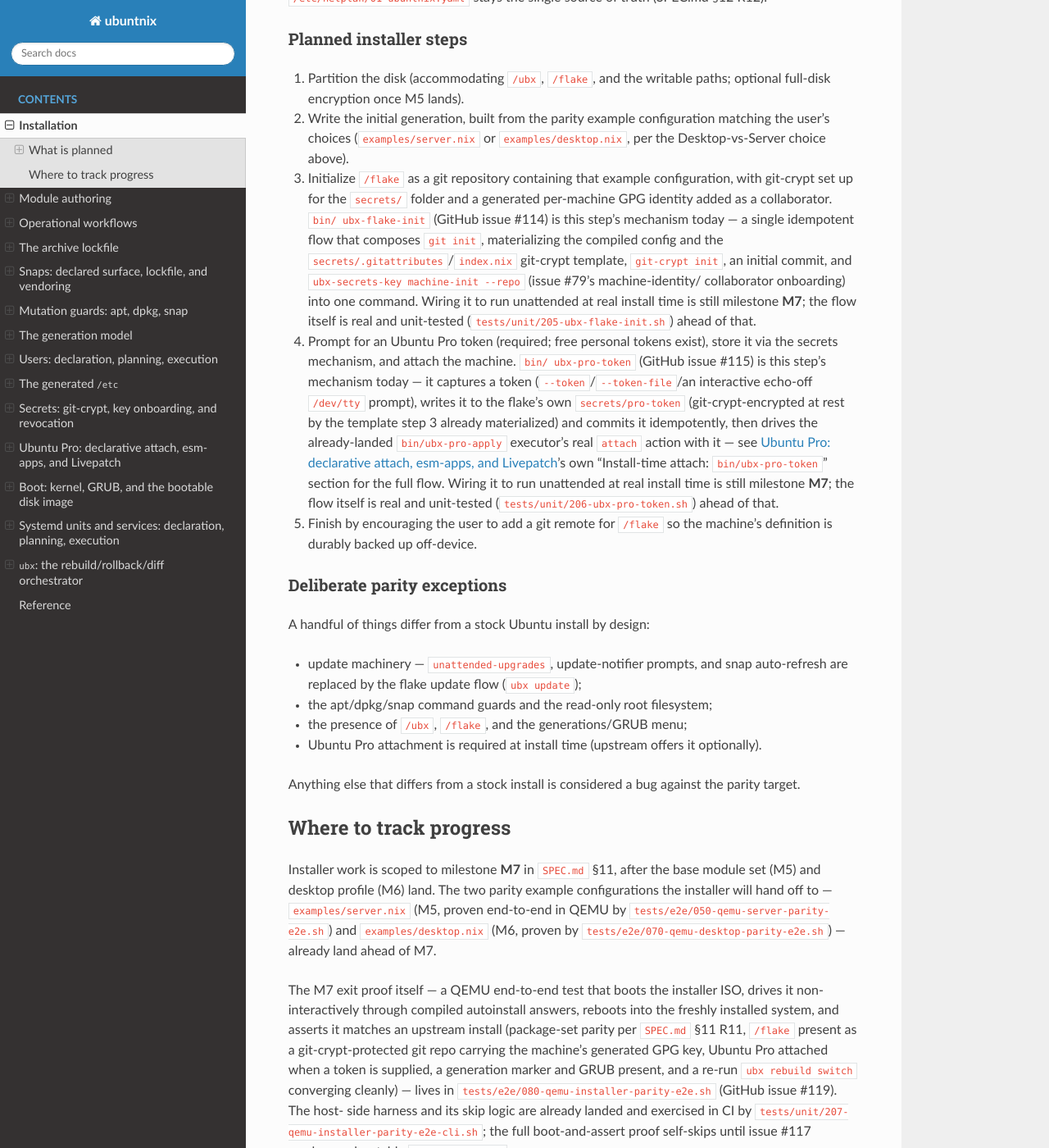
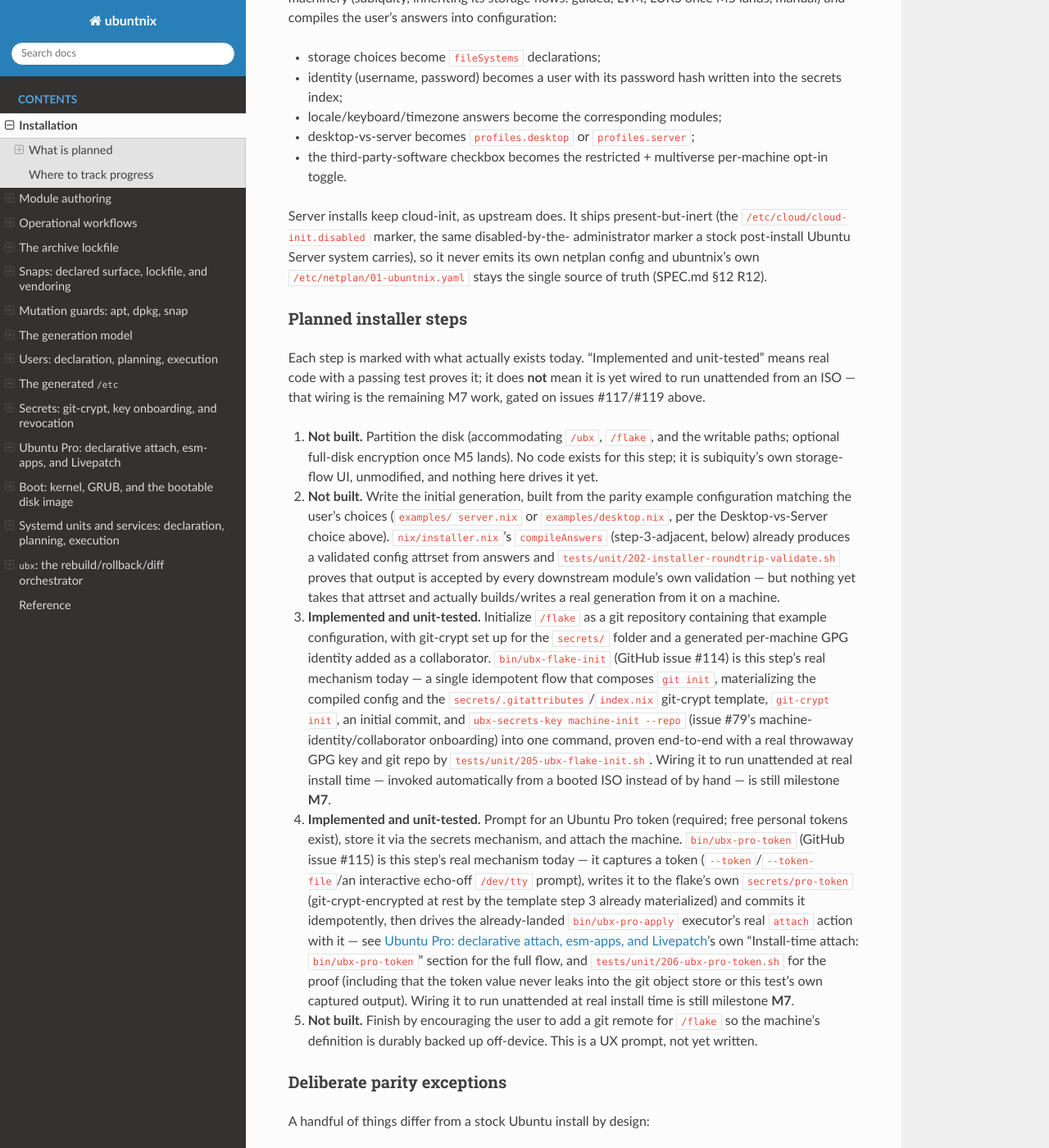
Before and after one commit to Guno327/ubuntnix, a Sphinx documentation site: the page built from docs/install.md, in a window 1280 px wide and 1400 px high, scrolled down 1037 px. Shown: the whole window at 82% size. Built offline with Sphinx 7.4.7 and the Read the Docs theme 3.1.0, drawn with Linux system fonts in a browser that asks for light colours; pages that are not in the unit, such as notebooks, are missing from menus; some of the changed text lies outside the part shown.

Commit message:
docs(install): stop denying the installer code that is shipped and tested (#149)
docs/install.md opened by claiming "Nothing in this page exists yet.
ubuntnix is pre-M1: there is no installer, no ISO, and no /flake
bootstrap" — while its own body described three of those mechanisms in
the present tense and called two of them "real and unit-tested". Both
banner claims were false: M1-M6 have shipped, and nix/installer.nix,
bin/ubx-flake-init and bin/ubx-pro-token are implemented and covered by
tests/unit/200-203, 205 and 206.

Rewrites the banner to draw the real line — the answers->config compiler
and the /flake bootstrap work today; what does not exist is a bootable
ISO running them unattended (owner-blocked) — and labels each of the five
installer steps "Implemented and unit-tested" or "Not built", naming the
backing script and its covering test.

Corrects gen_reference.py's docstring, which claimed "there is no flake
yet". Its replacement now records the real situation: flake.nix exists,
but the modules/ tree this script scans does not, so the generated
options page is empty by construction, and pointing --root at nix/ would
wrongly publish internal validation types as a public API.

Adds tests/unit/216-install-docs-consistency.sh so the drift cannot
silently return: it fails if install.md reasserts the stale claims while
the scripts it denies are present, and goes quiet if they are ever
genuinely removed.

Closes #148

Co-authored-by: ghov-claude[bot] <308500720+ghov-claude[bot]@users.noreply.github.com>
Co-authored-by: Claude Opus 5 <noreply@anthropic.com>

````diff
--- a/docs/gen_reference.py
+++ b/docs/gen_reference.py
@@ -6,11 +6,27 @@ Best-effort *textual* scan of ``<root>/modules/**/*.nix`` for
 option's dotted path plus, where present, its ``type``, ``default`` and
 ``description`` fields, and renders a sorted Markdown page.
 
-This is a stopgap. ubuntnix is pre-M1: there is no flake yet, so there is
-nothing to `nix eval`. Once modules/flake.nix exist, this textual regex
-scan should be replaced by a nix-eval-based extractor that evaluates the
-real option declarations (types, defaults, submodules, merged descriptions,
-etc.) instead of grepping source text. Anything this script cannot parse
+This is a stopgap, and as of today it is a stopgap that emits an EMPTY
+page. `flake.nix` exists and is substantial, but the ``modules/`` tree
+this script scans does **not** exist yet: every real ``mkOption``
+declaration currently lives in ``nix/*.nix`` (``nix/networking.nix``,
+``nix/archive.nix``, ``nix/secrets.nix``, ``nix/pro.nix``,
+``nix/users.nix``, ``nix/lib.nix``, ...) as an *internal submodule type*
+used for structural validation, deliberately not yet wired to a public
+``options.ubuntnix.*`` surface. So this script reports "0 option(s) from
+0 file(s)" on every run, and docs/reference/options.md is empty by
+construction rather than by accident.
+
+Two things must therefore happen before this page carries real content,
+and they are separate decisions: (1) the public ``modules/`` surface has
+to exist at all, and (2) this textual regex scan should then be replaced
+by a nix-eval-based extractor that evaluates the real option declarations
+(types, defaults, submodules, merged descriptions, etc.) instead of
+grepping source text. Pointing --root at ``nix/`` today would NOT be a
+fix for (1): it would publish internal validation types as though they
+were a supported user-facing API.
+
+Anything this script cannot parse
 (multi-line attrsets as defaults, computed paths, `lib.mkOption` written
 across unusual formatting, etc.) is simply omitted rather than guessed at.
 
--- a/docs/install.md
+++ b/docs/install.md
@@ -1,13 +1,29 @@
 # Installation
 
-```{admonition} Planned (M7)
+```{admonition} Partially implemented — no bootable ISO yet (M7 in progress)
 :class: warning
 
-Nothing in this page exists yet. ubuntnix is pre-M1: there is no installer,
-no ISO, and no `/flake` bootstrap. This page describes the installation
-flow as designed in `SPEC.md` §10, targeted for milestone **M7 — Installer
-& ISOs**. It will be rewritten to describe the real, working installer as
-that milestone lands.
+This is **not** a pre-M1 project and this page is **not** all-future-tense:
+M1 through M6 have shipped, and two of the installer's core mechanisms
+already exist as real, unit-tested code you can run today —
+
+- the subiquity-answers→config **compiler** (`nix/installer.nix`;
+  `validateAnswers`/`compileAnswers`; tests/unit/200–203), and
+- the real **`/flake` bootstrap** (`bin/ubx-flake-init`: `git init` +
+  materialize config + `secrets/.gitattributes`/`index.nix` + `git-crypt
+  init` + initial commit + `ubx-secrets-key machine-init`; tests/unit/205),
+  plus install-time **Ubuntu Pro token capture and attach**
+  (`bin/ubx-pro-token`; tests/unit/206).
+
+What genuinely does **not** exist yet is a **bootable installer ISO that
+runs this flow unattended** on real hardware — that is blocked on GitHub
+issues **#117** (ISO build + publish pipeline) and **#119** (installer
+end-to-end ISO-boot proof), both still owner-blocked. Until those land,
+this page describes the flow as designed in `SPEC.md` §10, targeted for
+milestone **M7 — Installer & ISOs**; each step below is marked with what is
+actually implemented-and-tested today versus what is still only designed.
+It will be rewritten again once the ISO itself boots and runs the flow
+unattended.
 ```
 
 ## What is planned
@@ -48,37 +64,54 @@ it never emits its own netplan config and ubuntnix's own
 
 ### Planned installer steps
 
-1. Partition the disk (accommodating `/ubx`, `/flake`, and the writable
-   paths; optional full-disk encryption once M5 lands).
-2. Write the initial generation, built from the parity example
-   configuration matching the user's choices (`examples/server.nix` or
-   `examples/desktop.nix`, per the Desktop-vs-Server choice above).
-3. Initialize `/flake` as a git repository containing that example
-   configuration, with git-crypt set up for the `secrets/` folder and a
-   generated per-machine GPG identity added as a collaborator. `bin/
-   ubx-flake-init` (GitHub issue #114) is this step's mechanism today —
-   a single idempotent flow that composes `git init`, materializing the
-   compiled config and the `secrets/.gitattributes`/`index.nix`
-   git-crypt template, `git-crypt init`, an initial commit, and
-   `ubx-secrets-key machine-init --repo` (issue #79's machine-identity/
-   collaborator onboarding) into one command. Wiring it to run
-   unattended at real install time is still milestone **M7**; the flow
-   itself is real and unit-tested
-   (`tests/unit/205-ubx-flake-init.sh`) ahead of that.
-4. Prompt for an Ubuntu Pro token (required; free personal tokens exist),
-   store it via the secrets mechanism, and attach the machine. `bin/
-   ubx-pro-token` (GitHub issue #115) is this step's mechanism today — it
-   captures a token (`--token`/`--token-file`/an interactive echo-off `
-   /dev/tty` prompt), writes it to the flake's own
-   `secrets/pro-token` (git-crypt-encrypted at rest by the template step 3
-   already materialized) and commits it idempotently, then drives the
-   already-landed `bin/ubx-pro-apply` executor's real `attach` action with
-   it — see {doc}`pro`'s own "Install-time attach: `bin/ubx-pro-token`"
-   section for the full flow. Wiring it to run unattended at real install
-   time is still milestone **M7**; the flow itself is real and
-   unit-tested (`tests/unit/206-ubx-pro-token.sh`) ahead of that.
-5. Finish by encouraging the user to add a git remote for `/flake` so the
-   machine's definition is durably backed up off-device.
+Each step is marked with what actually exists today. "Implemented and
+unit-tested" means real code with a passing test proves it; it does **not**
+mean it is yet wired to run unattended from an ISO — that wiring is the
+remaining M7 work, gated on issues #117/#119 above.
+
+1. **Not built.** Partition the disk (accommodating `/ubx`, `/flake`, and
+   the writable paths; optional full-disk encryption once M5 lands). No
+   code exists for this step; it is subiquity's own storage-flow UI,
+   unmodified, and nothing here drives it yet.
+2. **Not built.** Write the initial generation, built from the parity
+   example configuration matching the user's choices (`examples/
+   server.nix` or `examples/desktop.nix`, per the Desktop-vs-Server choice
+   above). `nix/installer.nix`'s `compileAnswers` (step-3-adjacent, below)
+   already produces a validated config attrset from answers and
+   `tests/unit/202-installer-roundtrip-validate.sh` proves that output is
+   accepted by every downstream module's own validation — but nothing yet
+   takes that attrset and actually builds/writes a real generation from
+   it on a machine.
+3. **Implemented and unit-tested.** Initialize `/flake` as a git
+   repository containing that example configuration, with git-crypt set
+   up for the `secrets/` folder and a generated per-machine GPG identity
+   added as a collaborator. `bin/ubx-flake-init` (GitHub issue #114) is
+   this step's real mechanism today — a single idempotent flow that
+   composes `git init`, materializing the compiled config and the
+   `secrets/.gitattributes`/`index.nix` git-crypt template, `git-crypt
+   init`, an initial commit, and `ubx-secrets-key machine-init --repo`
+   (issue #79's machine-identity/collaborator onboarding) into one
+   command, proven end-to-end with a real throwaway GPG key and git repo
+   by `tests/unit/205-ubx-flake-init.sh`. Wiring it to run unattended at
+   real install time — invoked automatically from a booted ISO instead of
+   by hand — is still milestone **M7**.
+4. **Implemented and unit-tested.** Prompt for an Ubuntu Pro token
+   (required; free personal tokens exist), store it via the secrets
+   mechanism, and attach the machine. `bin/ubx-pro-token` (GitHub issue
+   #115) is this step's real mechanism today — it captures a token
+   (`--token`/`--token-file`/an interactive echo-off `/dev/tty` prompt),
+   writes it to the flake's own `secrets/pro-token` (git-crypt-encrypted
+   at rest by the template step 3 already materialized) and commits it
+   idempotently, then drives the already-landed `bin/ubx-pro-apply`
+   executor's real `attach` action with it — see {doc}`pro`'s own
+   "Install-time attach: `bin/ubx-pro-token`" section for the full flow,
+   and `tests/unit/206-ubx-pro-token.sh` for the proof (including that the
+   token value never leaks into the git object store or this test's own
+   captured output). Wiring it to run unattended at real install time is
+   still milestone **M7**.
+5. **Not built.** Finish by encouraging the user to add a git remote for
+   `/flake` so the machine's definition is durably backed up off-device.
+   This is a UX prompt, not yet written.
 
 ### Deliberate parity exceptions
 
````
Also changed, not shown: 1 other file.
